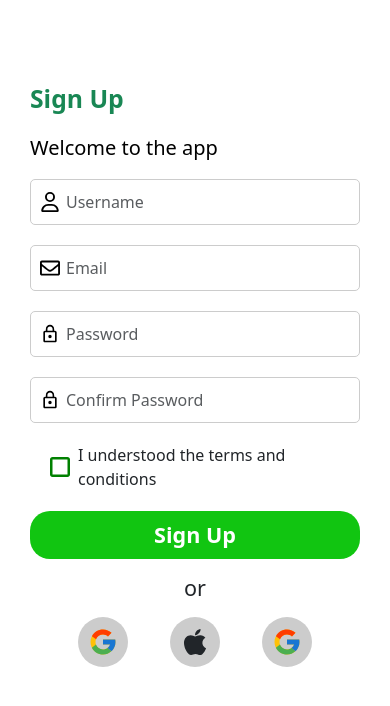
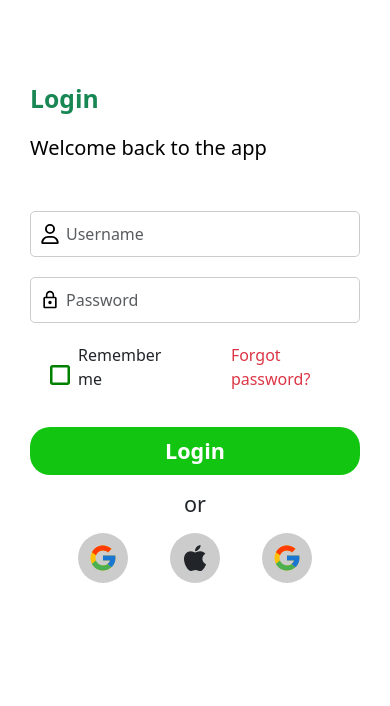
Before and after one commit to orestengabo0/IFP, a React (Vite) app: page / in a window 390 px wide. Shown: the top 706 px of the page. Built offline with nearby package versions, Linux system fonts and the light colour scheme.

Commit message:
Login form for Mobile and desktop

```diff
--- a/src/App.tsx
+++ b/src/App.tsx
@@ -1,10 +1,11 @@
 import React from 'react'
 import SignUp from './components/SignUp/SignUp'
+import Login from './components/Login/Login'
 
 const App = () => {
   return (
     <div>
-      <SignUp />
+      <Login />
     </div>
   )
 }
--- /dev/null
+++ b/src/components/Login/Login.tsx
@@ -0,0 +1,76 @@
+import React, { useState } from "react";
+import styles from "../SignUp/SignUp.module.css";
+import { FaApple, FaRegUser } from "react-icons/fa6";
+import { MdLockOutline } from "react-icons/md";
+import { ImCheckboxChecked, ImCheckboxUnchecked } from "react-icons/im";
+import { FcGoogle } from "react-icons/fc";
+import SignUpWith from "../SignUp/SignUpWith";
+
+const Login = () => {
+  const [isChecked, setChecked] = useState(false);
+
+  const handleCheckBoxClick = () => {
+    setChecked((prevCheck) => !prevCheck);
+  };
+
+  return (
+    <div className={styles.signupForm}>
+      <p className="text-success fs-2 fw-bold text-right">Login</p>
+      <p className="text-black fs-5">Welcome back to the app</p>
+      <form className="mt-5">
+        <div className={styles.inputGroup}>
+          <FaRegUser className={styles.icon} size={20} />
+          <input
+            type="text"
+            className="form-control"
+            placeholder="Username"
+            name="username"
+            required
+          />
+        </div>
+        <div className={styles.inputGroup}>
+          <MdLockOutline className={styles.icon} size={20} />
+          <input
+            type="password"
+            className="form-control"
+            placeholder="Password"
+            name="password"
+            required
+          />
+        </div>
+        <div className={`${styles.inputGroup} d-flex justify-content-between`}>
+          <div>
+            <span onClick={handleCheckBoxClick} className={`${styles.icon}`}>
+              {!isChecked ? (
+                <ImCheckboxUnchecked
+                  className={`${styles.icon}`}
+                  size={20}
+                  color="green"
+                />
+              ) : (
+                <ImCheckboxChecked
+                  className={`${styles.icon} `}
+                  size={20}
+                  color="green"
+                />
+              )}
+            </span>
+            <p className="mx-5">Remember me</p>
+          </div>
+          <p className="text-danger">Forgot password?</p>
+        </div>
+        <button type="submit" className={`${styles.submitButton} fw-semibold fs-4`}>
+          Login
+        </button>
+        <h4 className="text-center mt-3">or</h4>
+        <div className="d-flex justify-content-between px-5 mt-3">
+          <SignUpWith Icon={FcGoogle} />
+          <SignUpWith Icon={FaApple} />
+          <SignUpWith Icon={FcGoogle} />
+        </div>
+      </form>
+    </div>
+  );
+};
+
+export default Login;
```
